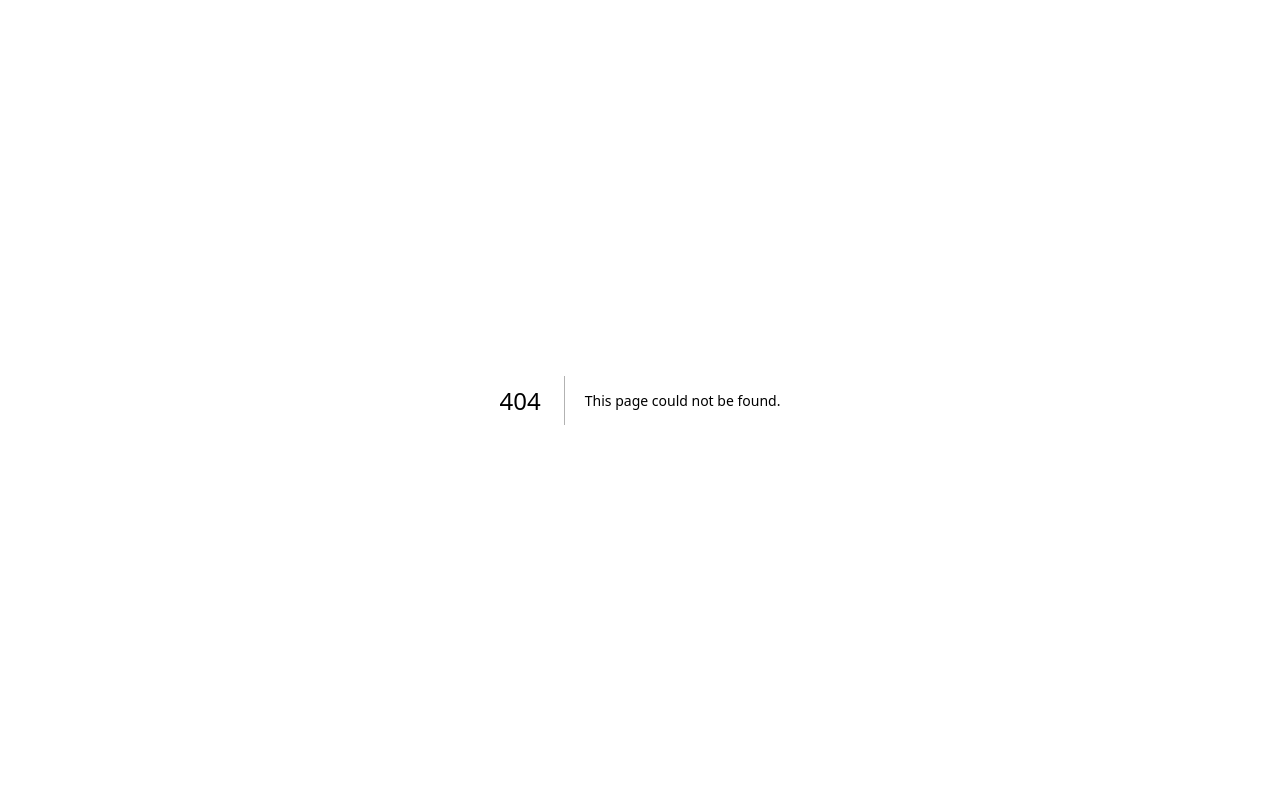
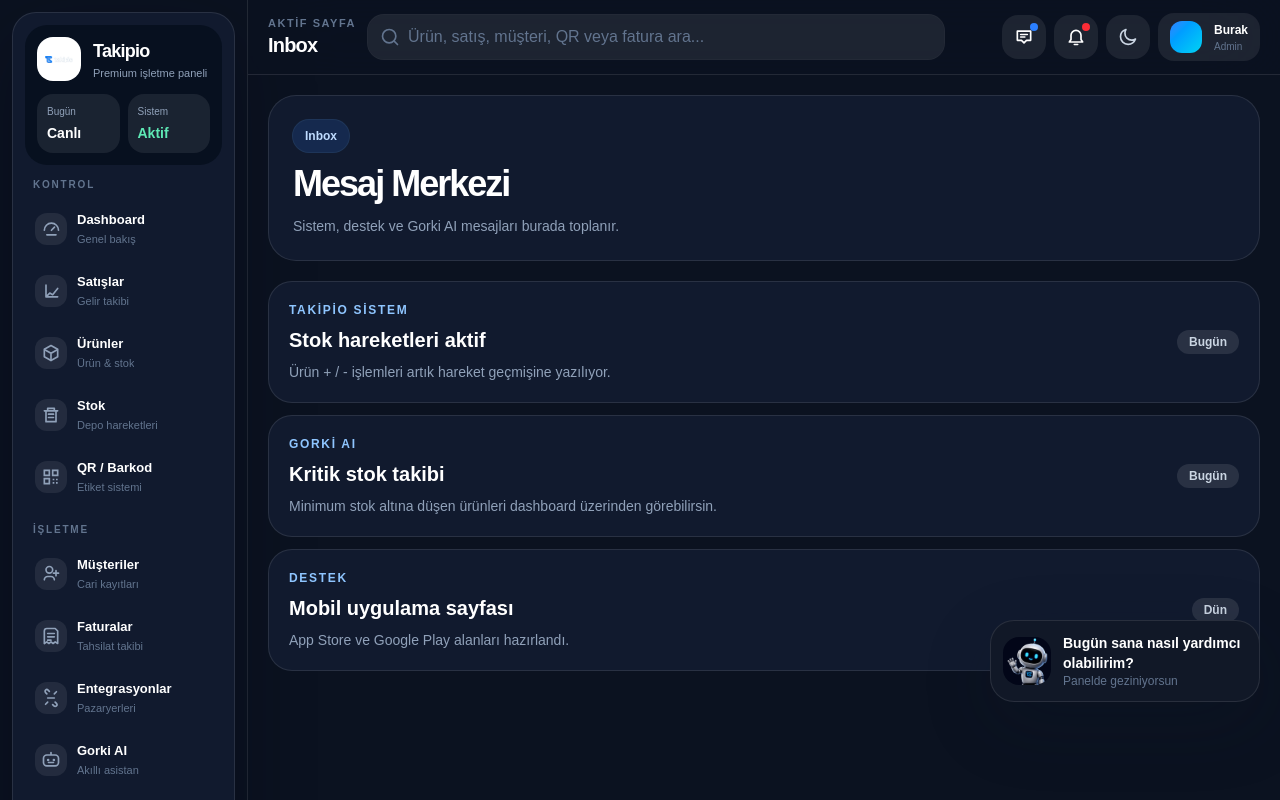
Before and after one commit to BurakSynthie/takipio-temiz, a Next.js app: page /app/inbox in a window 1280 px wide. Before the commit this address had no page. Shown: the top 800 px of the page. Built offline with nearby package versions, Linux system fonts and the light colour scheme.

Commit message:
Create page.tsx

```diff
--- /dev/null
+++ b/app/app/inbox/page.tsx
@@ -0,0 +1,34 @@
+const messages = [
+  { from: "Takipio Sistem", title: "Stok hareketleri aktif", desc: "Ürün + / - işlemleri artık hareket geçmişine yazılıyor.", time: "Bugün" },
+  { from: "Gorki AI", title: "Kritik stok takibi", desc: "Minimum stok altına düşen ürünleri dashboard üzerinden görebilirsin.", time: "Bugün" },
+  { from: "Destek", title: "Mobil uygulama sayfası", desc: "App Store ve Google Play alanları hazırlandı.", time: "Dün" },
+];
+
+export default function InboxPage() {
+  return (
+    <section className="mx-auto w-full max-w-[1200px] space-y-5 text-white">
+      <div className="rounded-[28px] border border-white/10 bg-[#111a2e] p-6">
+        <div className="mb-3 inline-flex rounded-full bg-blue-500/15 px-3 py-2 text-xs font-black text-blue-200 ring-1 ring-blue-400/20">
+          Inbox
+        </div>
+        <h1 className="text-4xl font-black tracking-[-0.055em]">Mesaj Merkezi</h1>
+        <p className="mt-3 text-sm text-slate-400">Sistem, destek ve Gorki AI mesajları burada toplanır.</p>
+      </div>
+
+      <div className="grid gap-3">
+        {messages.map((message) => (
+          <div key={message.title} className="rounded-[24px] border border-white/10 bg-[#111a2e] p-5 transition hover:bg-[#17233b]">
+            <div className="flex flex-col gap-3 sm:flex-row sm:items-center sm:justify-between">
+              <div>
+                <p className="text-xs font-black uppercase tracking-[0.14em] text-blue-300">{message.from}</p>
+                <h2 className="mt-2 text-xl font-black">{message.title}</h2>
+                <p className="mt-2 text-sm text-slate-400">{message.desc}</p>
+              </div>
+              <span className="w-fit rounded-full bg-white/10 px-3 py-1 text-xs font-black text-slate-300">{message.time}</span>
+            </div>
+          </div>
+        ))}
+      </div>
+    </section>
+  );
+}
```
